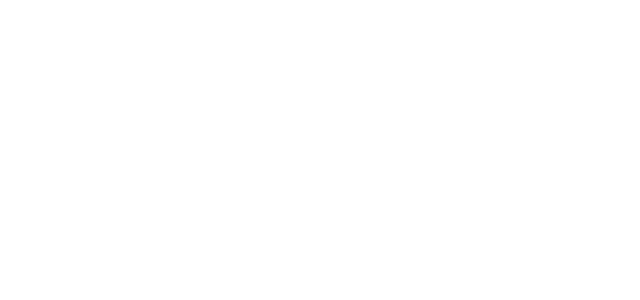
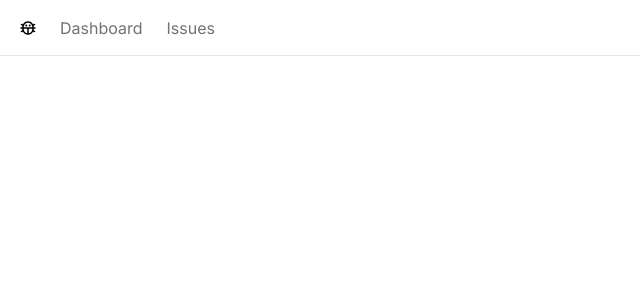
Before and after one commit to Khanfur/issue-tracker, a Next.js app: page / in a window 1280 px wide. Shown: the top 300 px of the page, without its empty margins (0-640 px from the left). Built offline with nearby package versions, Linux system fonts and the light colour scheme.

Commit message:
created the navbar

```diff
--- /dev/null
+++ b/app/interface/navbar/navbar.ts
@@ -0,0 +1,4 @@
+export interface NavbarLink {
+    label: string
+    href: string
+}
--- a/app/layout.tsx
+++ b/app/layout.tsx
@@ -1,6 +1,7 @@
 import type { Metadata } from "next";
 import { Inter } from "next/font/google";
 import "./globals.css";
+import Navbar from '@/app/navbar'
 
 const inter = Inter({ subsets: ["latin"] });
 
@@ -16,7 +17,10 @@
 }>) {
   return (
     <html lang="en">
-      <body className={inter.className}>{children}</body>
+      <body className={inter.className}>
+      <Navbar/>
+      <main>{children}</main>
+      </body>
     </html>
   );
 }
--- /dev/null
+++ b/app/navbar.tsx
@@ -0,0 +1,32 @@
+import Link from 'next/link'
+import { PiBugBold } from "react-icons/pi";
+import { NavbarLink } from '@/app/interface/navbar/navbar'
+
+export default function Navbar() {
+    const links: NavbarLink[] = [
+        {
+            label: 'Dashboard',
+            href: '/',
+        },
+        {
+            label: 'Issues',
+            href: '/',
+        },
+    ]
+
+    return (
+        <nav className={ 'flex items-center space-x-6 border-b mb-5 px-5 h-14' }>
+            <Link href={ '/' }><PiBugBold/></Link>
+            <ul className={ 'flex space-x-6' }>
+                { links.map(link =>
+                    <Link className={ 'text-zinc-500 hover:text-zinc-800 transition-colors' }
+                          key={ link.href }
+                          href={ link.href }
+                    >
+                        { link.label }
+                    </Link>
+                ) }
+            </ul>
+        </nav>
+    )
+}
```
Also changed, not shown: package.json (+5 -4 lines), 1 other file (tests, documents, lock files or other folders).
